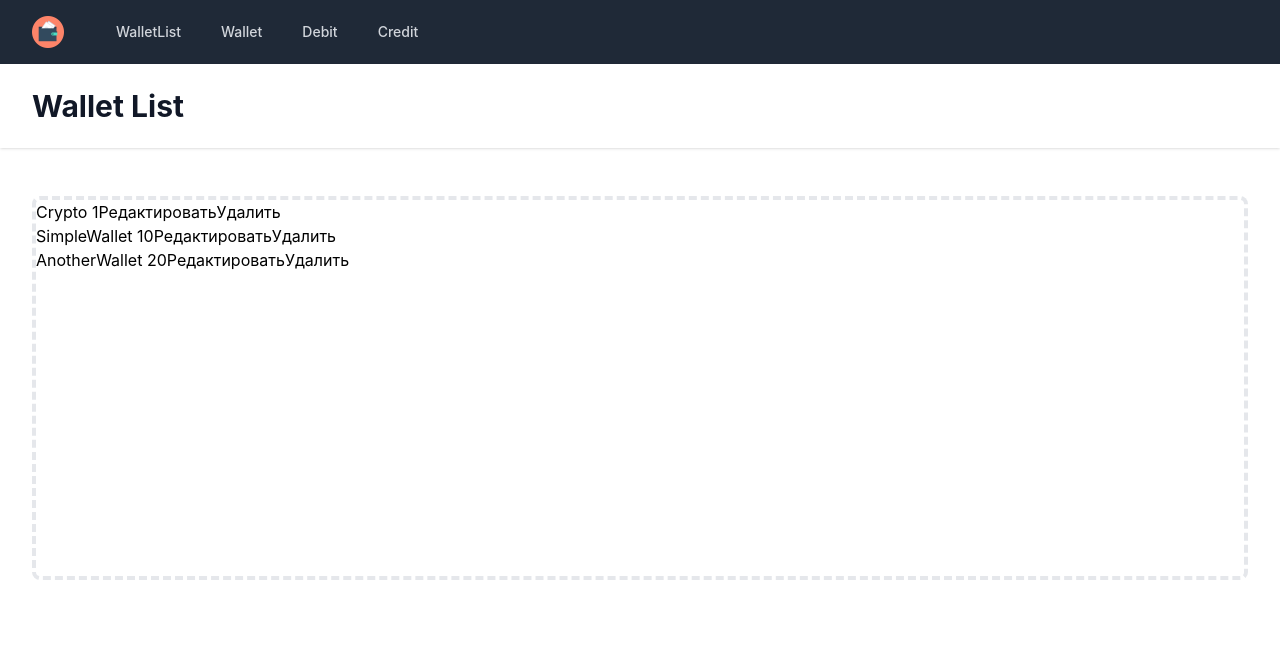
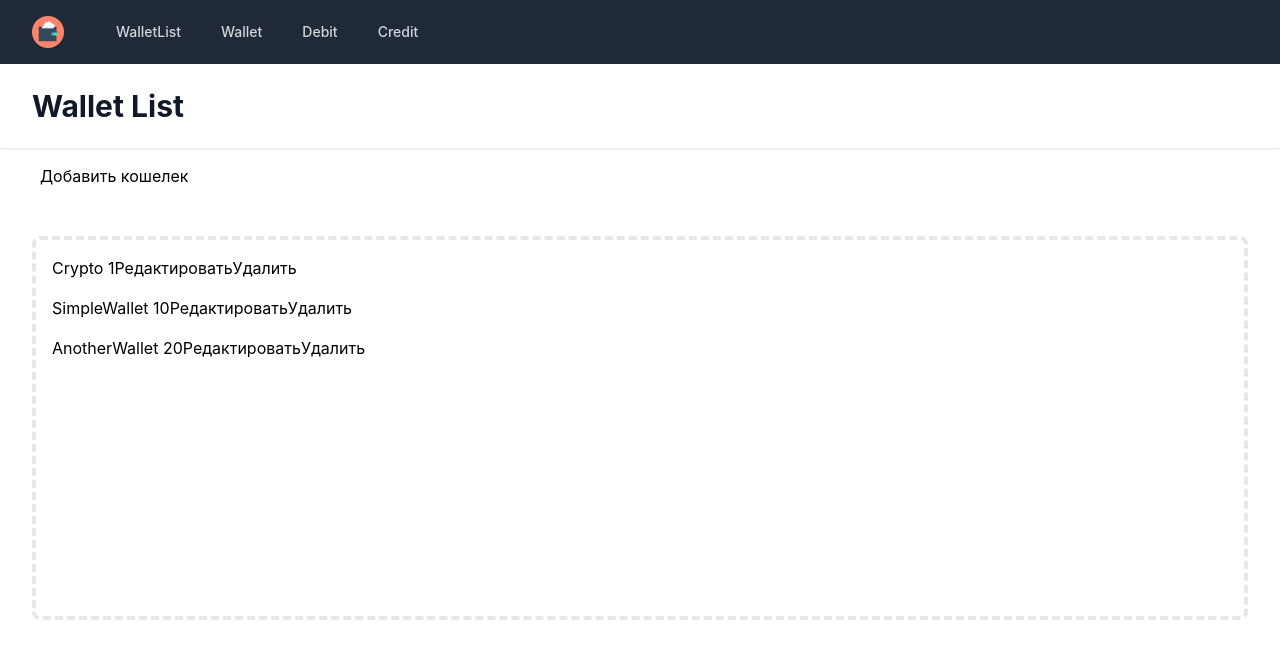
Before and after one commit to Khamitamantaev/testreactapp, a React (Create React App) app in the folder finance-book/: page / in a window 1280 px wide. Shown: the top 658 px of the page. Built offline with nearby package versions, Linux system fonts and the light colour scheme.

Commit message:
test deleteWallet

```diff
--- a/finance-book/src/components/WalletList.tsx
+++ b/finance-book/src/components/WalletList.tsx
@@ -36,16 +36,19 @@ const WalletList = observer(() => {
                     </div>
                 </header>
                 <main>
-                    <div className="max-w-7xl mx-auto py-6 sm:px-6 lg:px-8">
+                    <div className='mx-auto py-4 sm:px-6 lg:px-10'>
+                        <button>Добавить кошелек</button>
+                    </div>
+                    <div className="max-w-7xl mx-auto py-2 sm:px-6 lg:px-8">
                         {/* Replace with your content */}
                         <div className="px-4 py-6 sm:px-0">
                             <div className="border-4 border-dashed border-gray-200 rounded-lg h-96" >
-                                {wallet.wallets.map(wallet =>
-                                <div key={wallet.id} >
-                                    {wallet.name + "      "}
-                                    {wallet.balance}
-                                    <button>Редактировать</button>
-                                    <button>Удалить</button>
+                                {wallet.wallets.map(wal =>
+                                <div className='mt-4 ml-4' key={wal.id} >
+                                    {wal.name + "      "}
+                                    {wal.balance}
+                                    <button onClick={() => wallet.consoleWallet(wal.id)}>Редактировать</button>
+                                    <button onClick={() => wallet.deleteWallet(wal.id)}>Удалить</button>
                                 </div>)}
                             </div>
                         </div>
--- a/finance-book/src/store/wallet.tsx
+++ b/finance-book/src/store/wallet.tsx
@@ -1,10 +1,11 @@
-import { makeAutoObservable } from "mobx"
+import { makeAutoObservable, remove } from "mobx"
 
 export interface IWallet {
     id: number,
     name: string,
     balance: number
 }
+
 
 class Wallet {
     wallets: IWallet[] = [
@@ -21,9 +22,15 @@ class Wallet {
         this.wallets.push(wallet)
     }
 
-    // removeWallet(id: number) {
-    //     this.wallets = this.wallets.filter(wallet => wallet.id !== id)
-    // }
+    consoleWallet(id: number) {
+        console.log(`Clicked with id ${id}`)
+    }
+
+    deleteWallet(id: number) {
+      this.wallets =  this.wallets.filter(wallet => wallet.id !== id)
+    }
+
+
 }
 
 export default new Wallet()
--- a/finance-book/tsconfig.json
+++ b/finance-book/tsconfig.json
@@ -1,5 +1,6 @@
 {
   "compilerOptions": {
+    "experimentalDecorators": true,
     "target": "es5",
     "lib": [
       "dom",
```
